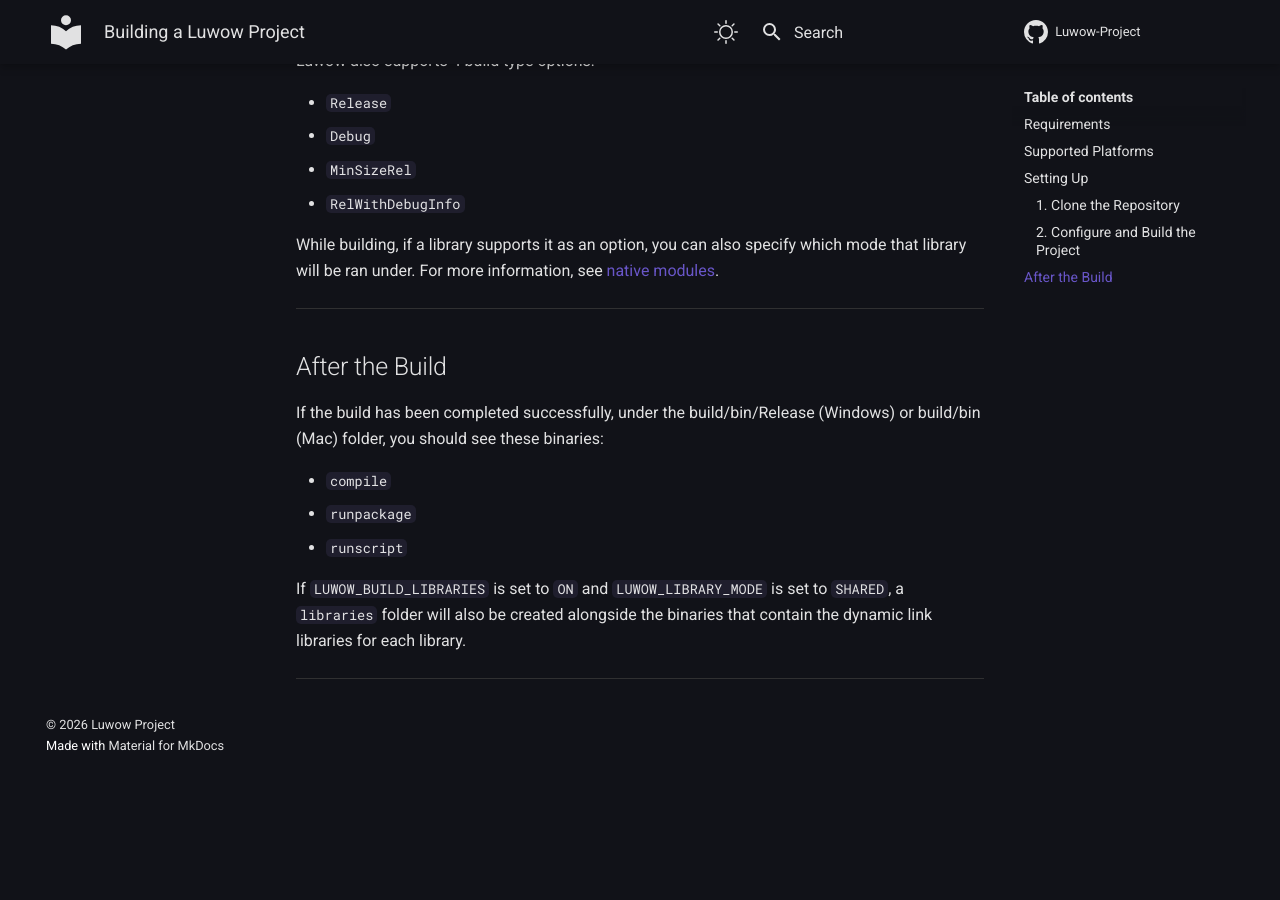
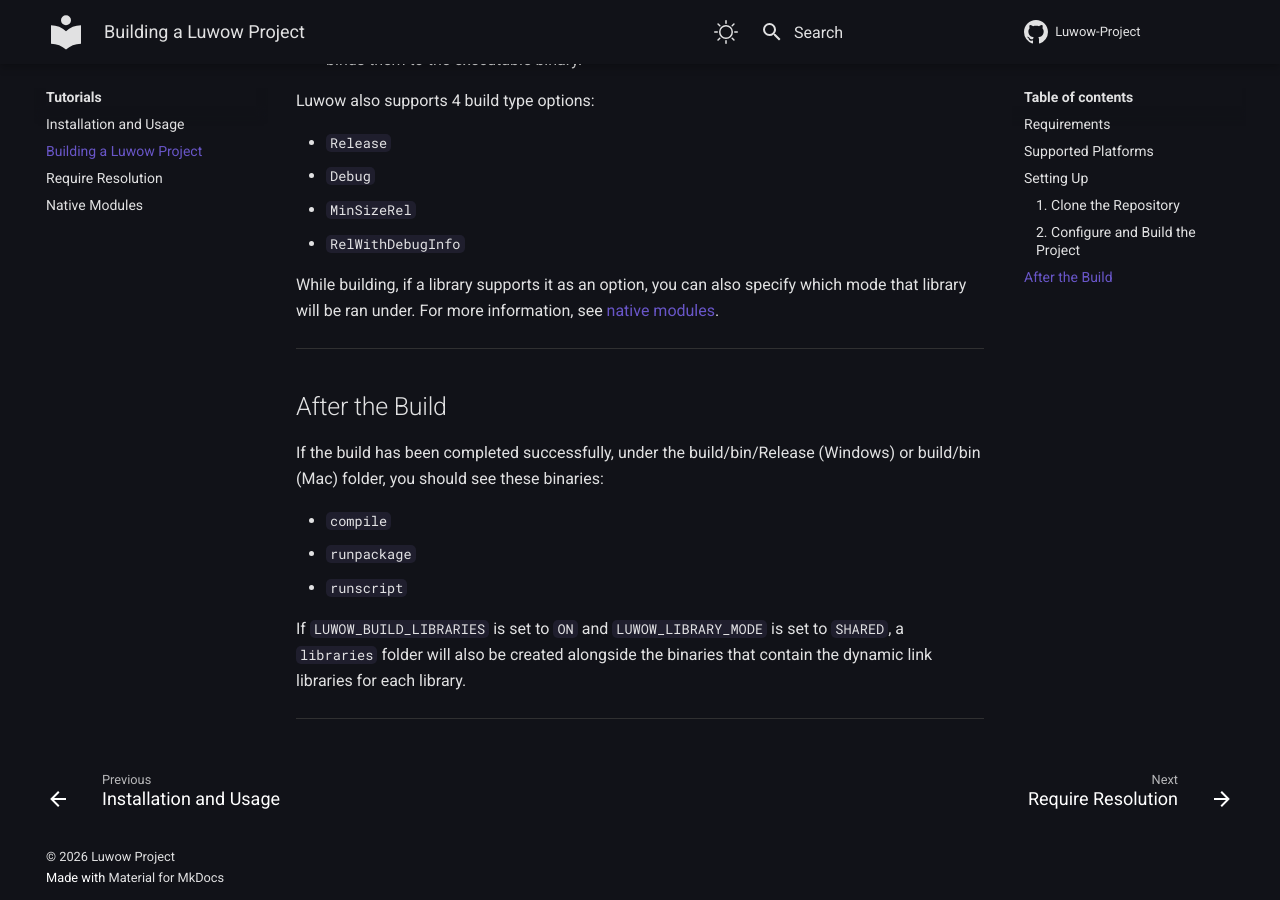
Before and after one commit to Luwow-Project/Documentation, an MkDocs documentation site: the page built from docs/tutorials/building.md, in a window 1280 px wide and 900 px high, scrolled down 1994 px. Built offline with MkDocs 1.6.1 and Material for MkDocs 9.7.7, drawn with Linux system fonts in a browser that asks for light colours; before the commit the page ends 2762 px from its top, so only the background shows below that.

Commit message:
Fix the typo

```diff
--- a/mkdocs.yml
+++ b/mkdocs.yml
@@ -65,7 +65,7 @@
   - Tutorials:
     - Tutorials: tutorials/index.md
     - Installation and Usage: tutorials/setup.md
-    - Building a Luwow Project: tutorials/Building.md
+    - Building a Luwow Project: tutorials/building.md
     - Require Resolution: tutorials/require.md
     - Native Modules: tutorials/nativeModules.md
   - API Reference:
```
